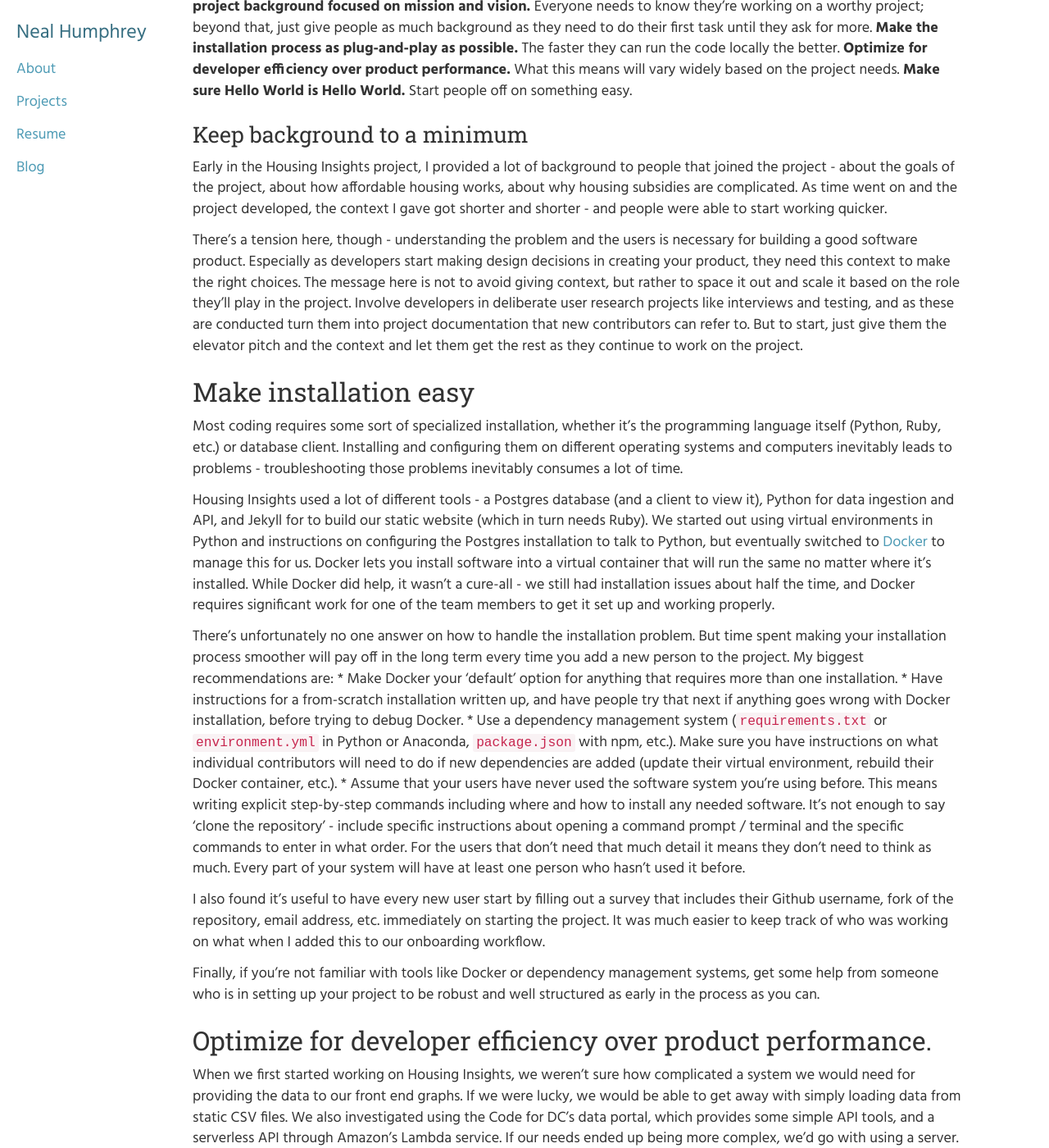
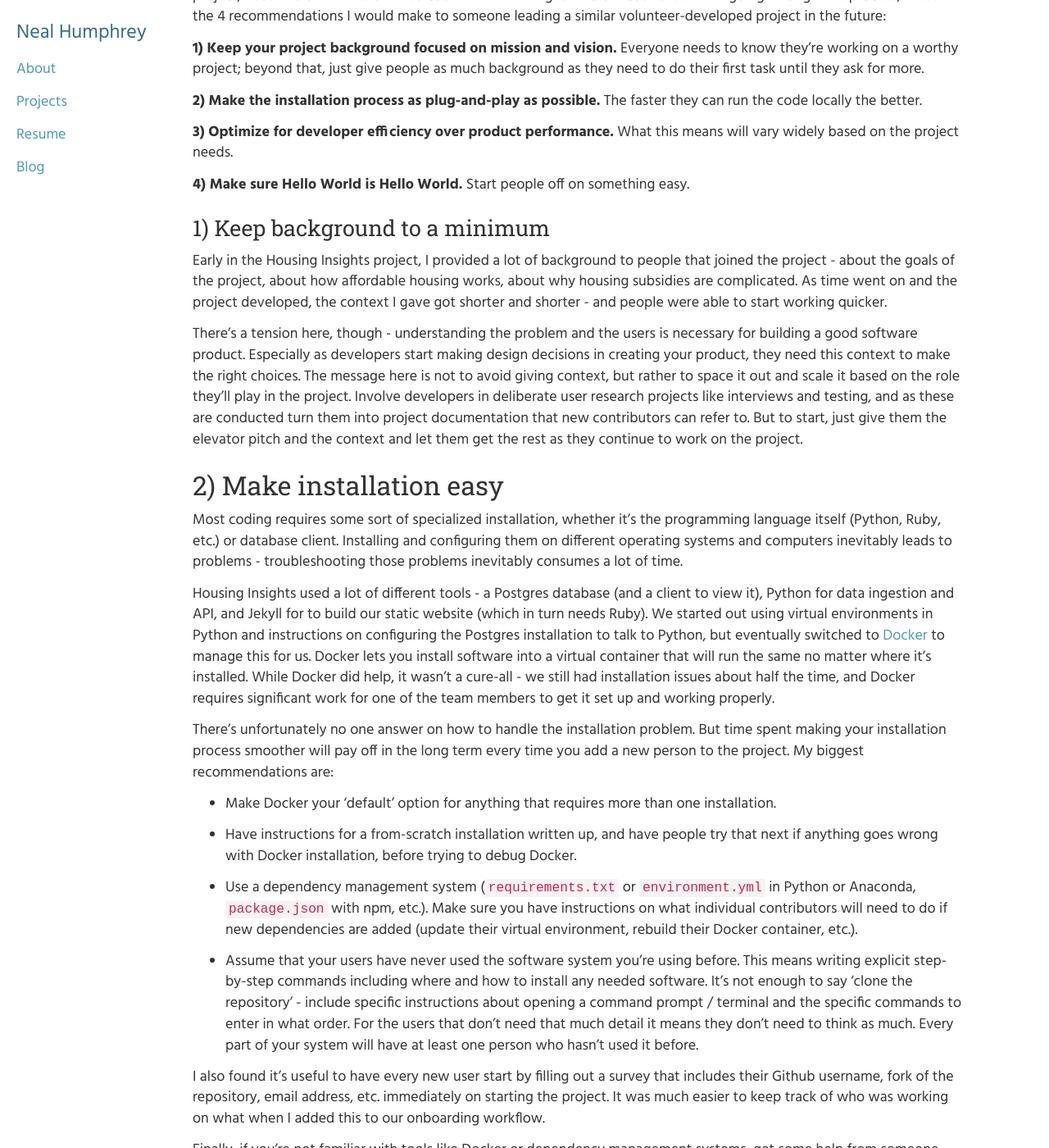
Before and after one commit to NealHumphrey/NealHumphrey.github.io, a Jekyll site: the page built from _posts/2017-11-17-Reducing-Time-to-Hello-World.md, in a window 1280 px wide and 1400 px high, scrolled down 674 px. Shown: the whole window at 82% size. Built offline with Jekyll 4.4.1, drawn with Linux system fonts in a browser that asks for light colours; some web fonts are replaced; some of the changed text lies outside the part shown.

```diff
--- a/_posts/2017-11-14-Reducing-Time-to-Hello-World.md
+++ b/_posts/2017-11-17-Reducing-Time-to-Hello-World.md
@@ -2,13 +2,14 @@
 layout: blog_post
 author: Neal Humphrey
 title:  "Reducing Time To Hello World"
-date:   2017-08-16
+date:   2017-11-17
 categories: web-development project-management
 permalink: /blog/:year/:title/
 excerpt: One of the unique elements of the Housing Insights project is that the software developers, data analysts and designers working on the project are volunteers. This is true of all projects at Code for DC and many Code for America brigades, but it’s not a common setup for a tech project. Most successful volunteers end up committing 5+ hours per week for a month or more. In software development, though, even 20 hours is a small amount and it can easily evaporate. When your most committed volunteers only have 4-5 hours/week to give to the project, reducing overhead time of configuration, learning the code base, and deciding what to do really pays off.
 ---
+Cross-posted from [Medium](https://medium.com/@neal_humphrey/reducing-time-to-hello-world-d204b6f8326d)
 
-*This post is part of a series documenting lessons learned while I was the project manager of Housing Insights, a website that provides data about subsidized affordable housing for policy makers in DC. I was hired to work on the project for 20-30 hours per week, primarily managing the group of 40+ volunteers that contributed to the project.*
+*This post is part of a series documenting lessons learned while I was the project manager of Housing Insights, a website that provides data about subsidized affordable housing for policy makers in DC. I was hired to work on the project for 20-30 hours per week, primarily managing the group of 40+ volunteers that contributed to the project. Read [part 1]({{site.baseurl}}{% link _posts/2017-11-15-User-Input-in-Civic-Tech.md %}) and [part 2]({{site.baseurl}}{% link _posts/2017-11-16-Sprint-for-Volunteers.md %}).*
 
 
 One of the unique elements of the [Housing Insights](http://housinginsights.org) project is that the software developers, data analysts and designers working on the project are volunteers. This is true of all projects at Code for DC and many Code for America brigades, but it’s not a common setup for a tech project. Most successful volunteers end up committing 5+ hours per week for a month or more. In software development, though, even 20 hours is a small amount and it can easily evaporate. When your most committed volunteers only have 4-5 hours/week to give to the project, reducing overhead time of configuration, learning the code base, and deciding what to do really pays off.
@@ -17,33 +18,41 @@
 When learning a new programming language, the first task is often a simple program that prints ‘Hello World’ to the screen. If we apply this concept to working on a new project, I would define this as getting someone to the point where they can run the existing code on their computer and make the first minor alteration to its behavior.
 
 While software configuration and setup is an important part of this, reducing time to Hello World goes beyond the technical and includes things like how much background information people need to know to be productive and how much time it takes to figure out where their changes need to occur in the code. We’ve had over 100 people join the project; about 40 of them submitted code that was merged into our codebase. After going through this process, these are the 4 recommendations I would make to someone leading a similar volunteer-developed project in the future:
-**Keep your project background focused on mission and vision.** Everyone needs to know they’re working on a worthy project; beyond that, just give people as much background as they need to do their first task until they ask for more.
-**Make the installation process as plug-and-play as possible.** The faster they can run the code locally the better.
-**Optimize for developer efficiency over product performance.** What this means will vary widely based on the project needs.
-**Make sure Hello World is Hello World.** Start people off on something easy.
 
-### Keep background to a minimum
+**1) Keep your project background focused on mission and vision.** Everyone needs to know they’re working on a worthy project; beyond that, just give people as much background as they need to do their first task until they ask for more.
+
+**2) Make the installation process as plug-and-play as possible.** The faster they can run the code locally the better.
+
+**3) Optimize for developer efficiency over product performance.** What this means will vary widely based on the project needs.
+
+**4) Make sure Hello World is Hello World.** Start people off on something easy.
+
+### 1) Keep background to a minimum
 
 Early in the Housing Insights project, I provided a lot of background to people that joined the project - about the goals of the project, about how affordable housing works, about why housing subsidies are complicated. As time went on and the project developed, the context I gave got shorter and shorter - and people were able to start working quicker.
 
 There’s a tension here, though - understanding the problem and the users is necessary for building a good software product. Especially as developers start making design decisions in creating your product, they need this context to make the right choices. The message here is not to avoid giving context, but rather to space it out and scale it based on the role they’ll play in the project. Involve developers in deliberate user research projects like interviews and testing, and as these are conducted turn them into project documentation that new contributors can refer to. But to start, just give them the elevator pitch and the context and let them get the rest as they continue to work on the project.
 
-## Make installation easy
+## 2) Make installation easy
 Most coding requires some sort of specialized installation, whether it’s the programming language itself (Python, Ruby, etc.) or database client. Installing and configuring them on different operating systems and computers inevitably leads to problems - troubleshooting those problems inevitably consumes a lot of time.
 
 Housing Insights used a lot of different tools - a Postgres database (and a client to view it), Python for data ingestion and API, and Jekyll for to build our static website (which in turn needs Ruby). We started out using virtual environments in Python and instructions on configuring the Postgres installation to talk to Python, but eventually switched to [Docker](https://www.docker.com/what-docker) to manage this for us. Docker lets you install software into a virtual container that will run the same no matter where it’s installed. While Docker did help, it wasn’t a cure-all - we still had installation issues about half the time, and Docker requires significant work for one of the team members to get it set up and working properly.
 
 There’s unfortunately no one answer on how to handle the installation problem. But time spent making your installation process smoother will pay off in the long term every time you add a new person to the project. My biggest recommendations are:
-    * Make Docker your ‘default’ option for anything that requires more than one installation.
-    * Have instructions for a from-scratch installation written up, and have people try that next if anything goes wrong with Docker installation, before trying to debug Docker.
-    * Use a dependency management system (`requirements.txt` or `environment.yml` in Python or Anaconda, `package.json` with npm, etc.). Make sure you have instructions on what individual contributors will need to do if new dependencies are added (update their virtual environment, rebuild their Docker container, etc.).
-    * Assume that your users have never used the software system you’re using before. This means writing explicit step-by-step commands including where and how to install any needed software. It’s not enough to say ‘clone the repository’ - include specific instructions about opening a command prompt / terminal and the specific commands to enter in what order. For the users that don’t need that much detail it means they don’t need to think as much. Every part of your system will have at least one person who hasn’t used it before.
+
+* Make Docker your ‘default’ option for anything that requires more than one installation.
+
+* Have instructions for a from-scratch installation written up, and have people try that next if anything goes wrong with Docker installation, before trying to debug Docker.
+
+* Use a dependency management system (`requirements.txt` or `environment.yml` in Python or Anaconda, `package.json` with npm, etc.). Make sure you have instructions on what individual contributors will need to do if new dependencies are added (update their virtual environment, rebuild their Docker container, etc.).
+
+* Assume that your users have never used the software system you’re using before. This means writing explicit step-by-step commands including where and how to install any needed software. It’s not enough to say ‘clone the repository’ - include specific instructions about opening a command prompt / terminal and the specific commands to enter in what order. For the users that don’t need that much detail it means they don’t need to think as much. Every part of your system will have at least one person who hasn’t used it before.
 
 I also found it’s useful to have every new user start by filling out a survey that includes their Github username, fork of the repository, email address, etc. immediately on starting the project. It was much easier to keep track of who was working on what when I added this to our onboarding workflow.
 
 Finally, if you’re not familiar with tools like Docker or dependency management systems, get some help from someone who is in setting up your project to be robust and well structured as early in the process as you can.
 
-## Optimize for developer efficiency over product performance.
+## 3) Optimize for developer efficiency over product performance.
 When we first started working on Housing Insights, we weren’t sure how complicated a system we would need for providing the data to our front end graphs. If we were lucky, we would be able to get away with simply loading data from static CSV files. We also investigated using the Code for DC’s data portal, which provides some simple API tools, and a serverless API through Amazon’s Lambda service. If our needs ended up being more complex, we’d go with using a server.
 
 At the beginning, I was 50% sure we’d need to end up going with a server. We spent time investigating each of these other alternatives, and in the meantime the front end developers went forward with a temporary approach using the static csv files. Several months in we did break down and go for the server option. In retrospect, the uncertainty of this decision meant we needed to rewrite some code and we spent a lot of time investigating options. However, the real time cost was in developers familiarity with the code - every time there is a big structural change in how the code is set up, it takes a lot of time to communicate this to everyone on the project and for them to get familiar with how this new system is set up.
@@ -52,20 +61,23 @@
 
 Optimizing for developer efficiency comes up in a few different places as well. When you’re using libraries or packages, the well known widely used systems are always preferable to the cutting edge. Even though no matter what you pick there won’t be many contributors that already know the library you’re using, having lots of tutorials and Stackoverflow questions available helps them learn faster. Lowering the amount of time learning new systems adds a lot to their output - if they were working full-time on a project, the same amount of time spent learning would be a smaller portion of their total work and so the tradeoff would be different.
 
-## Make sure Hello World is Hello World.
+## 4) Make sure Hello World is Hello World.
 
 The point of writing a Hello World application is not to make a useful contribution to the software world - it’s to prove you have your system properly set up, can run the simplest piece of code, and have a broad understanding of what the language looks like. As soon as you’re done writing it, you move on to bigger and better things.
 
 The first task that a contributor to a new project works on should be the same - proof that they have their system set up properly and have a broad understanding of how the code for that project is structured. DCAF again has a [great example of this](https://github.com/DCAFEngineering/dcaf_case_management/blob/master/docs/YOUR_FIRST_CONTRIBUTION.md) - the recommend that the first task is to add a message to the users of their tool by editing a ‘messages’ section of the code and make a pull request of that.
 
 If this first task is truly a proof of concept, the second task should still be small. When working with volunteers, it’s hard to know the level of experience people have, and whether or not they’ll stay interested in the project. The ideal second task is:
-    * Easy enough that a beginner can accomplish it in 1-2 hours, and an experienced developer in 15 minutes.
-    * Clearly defined in a task description (Github issue) that states exactly which files and sections of the code the user should look in to find what they need, and what sequence of commands are needed to run it.
-    * Useful for the project, but at least second tier in priority - this way if a new beginner contributor gets unexpectedly stuck, or if a new contributor ends up not returning to the project, development isn’t derailed.
+
+* Easy enough that a beginner can accomplish it in 1-2 hours, and an experienced developer in 15 minutes.
+
+* Clearly defined in a task description (Github issue) that states exactly which files and sections of the code the user should look in to find what they need, and what sequence of commands are needed to run it.
+
+* Useful for the project, but at least second tier in priority - this way if a new beginner contributor gets unexpectedly stuck, or if a new contributor ends up not returning to the project, development isn’t derailed.
 
 # Conclusion
 
-I know these are just the tip of the iceberg - any project managers out there that have led a civic tech project know it’s a fine balancing act to keep a team like this productive. Do you have any further suggestions for making projects like these run more effectively? Discuss it in the comments, or come to a [Code for DC Hacknight](https://codefordc.org/) to talk about it!
+I know these are just the tip of the iceberg - any project managers out there that have led a civic tech project know it’s a fine balancing act to keep a team like this productive. Do you have any further suggestions for making projects like these run more effectively? Discuss it in [the comments on Medium](https://medium.com/@neal_humphrey/reducing-time-to-hello-world-d204b6f8326d), or come to a [Code for DC Hacknight](https://codefordc.org/) to talk about it!
 
 Finally - A big thank you to [all the people](https://github.com/codefordc/housing-insights/network/members) that have contributed to [Housing Insights](http://housinginsights.org)!
 
```
Also changed, not shown: _posts/2017-11-15-User-Input-in-Civic-Tech.md (added, +37 -0 lines), _posts/2017-11-16-Sprint-for-Volunteers.md (added, +60 -0 lines).
